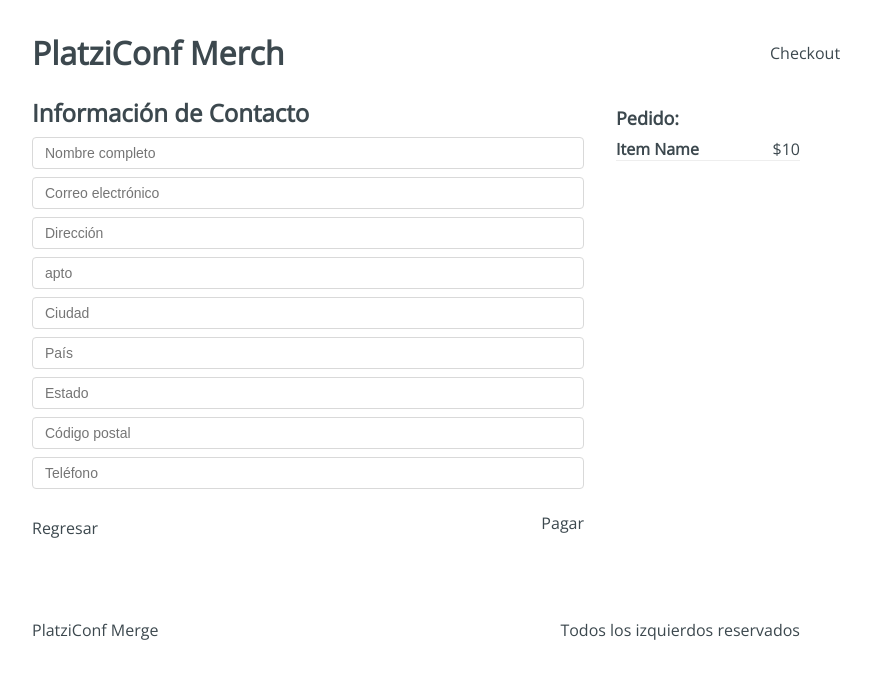
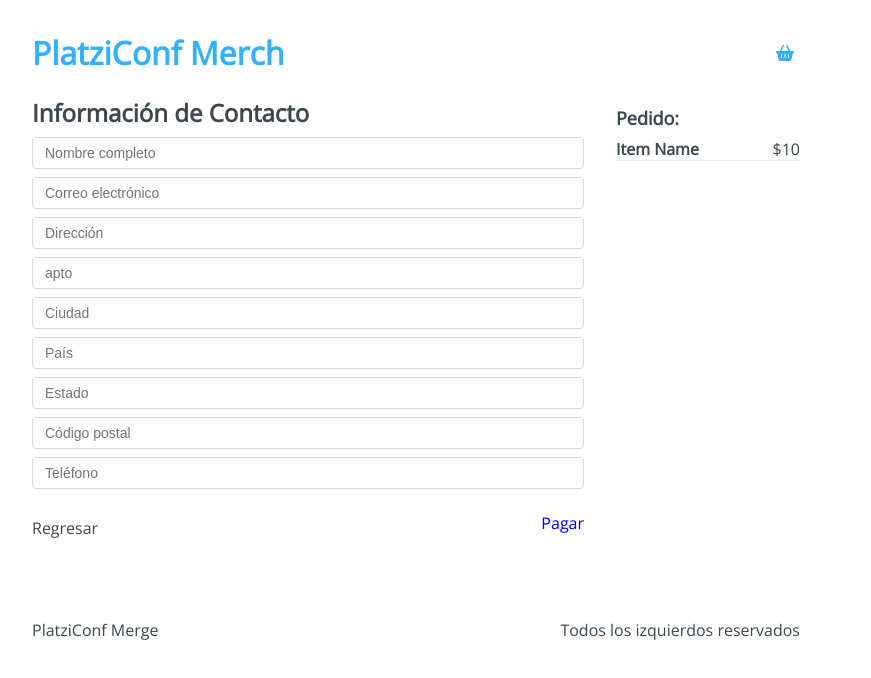
Before and after one commit to renedelcarpio/platzi-conf-merch, a React app: page /checkout/information in a window 1280 px wide. Shown: the top 678 px of the page, without its empty margins (224-1095 px from the left). Built offline with nearby package versions, Linux system fonts and the light colour scheme.

Commit message:
se agregaron los link entre los componentes contenedores y los íconos de fontawsome

```diff
--- a/public/index.html
+++ b/public/index.html
@@ -4,7 +4,8 @@
     <meta charset="UTF-8">
     <meta http-equiv="X-UA-Compatible" content="IE=edge">
     <meta name="viewport" content="width=device-width, initial-scale=1.0">
-    <title>Prueba</title>
+    <title>PlatziConf-Merch</title>
+    <script src="https://kit.fontawesome.com/ce1fd3cd1e.js" crossorigin="anonymous"></script>
 </head>
 <body>
     <div id="app"></div>
--- a/src/components/Header.jsx
+++ b/src/components/Header.jsx
@@ -1,12 +1,21 @@
 import React from 'react';
+import { Link } from 'react-router-dom'
 
 import '../styles/components/Header.css';
 
 const Header = () => {
   return (
     <div className="header">
-      <h1 className="header-title">PlatziConf Merch</h1>
-      <div className="header-checkout">Checkout</div>
+      <h1 className="header-title">
+        <Link to='/'>
+          PlatziConf Merch
+        </Link>
+      </h1>
+      <div className="header-checkout">
+        <Link to='/checkout'>
+          <i className='fas fa-shopping-basket'></i>
+        </Link>
+      </div>
     </div>
   );
 };
--- a/src/containers/Checkout.jsx
+++ b/src/containers/Checkout.jsx
@@ -1,4 +1,5 @@
 import React from 'react';
+import { Link } from 'react-router-dom'
 
 import '../styles/components/Checkout.css';
 
@@ -12,12 +13,16 @@
             <h4>Item Name</h4>
             <span>$10</span>
           </div>
-          <button type='button'>Eliminar</button>
+          <button type='button'>
+            <i className='fas fa-trash-alt'></i>
+          </button>
         </div>
       </div>
       <div className="checkout-sidebar">
         <h3>Precio total: $10</h3>
-        <button type='button'>Continuar Pedido</button>
+        <Link to='/checkout/information'>
+          <button type='button'>Continuar Pedido</button>
+        </Link>
       </div>
     </div>
   );
--- a/src/containers/Information.jsx
+++ b/src/containers/Information.jsx
@@ -1,4 +1,5 @@
 import React from 'react';
+import { Link } from 'react-router-dom'
 
 import '../styles/components/Information.css';
 
@@ -27,7 +28,9 @@
             Regresar
           </div>
           <div className="information-next">
-            Pagar
+            <Link to='/checkout/payment'>
+              Pagar
+            </Link>
           </div>
         </div>
       </div>
```
